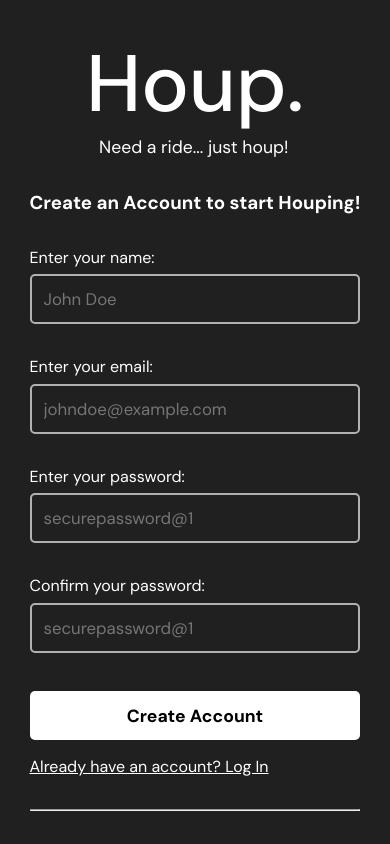
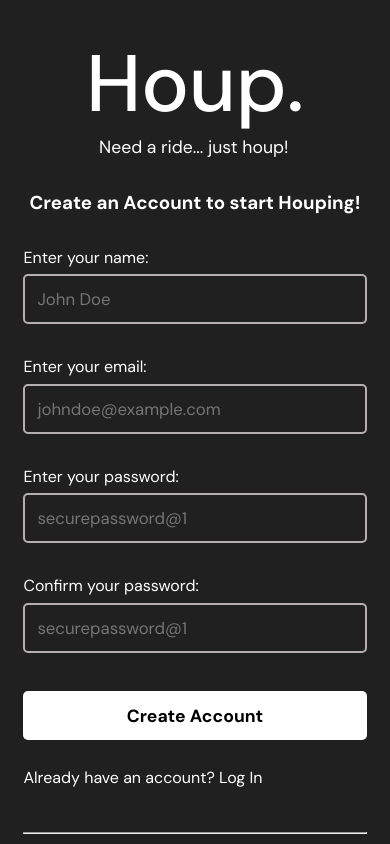
Before and after one commit to Delali-Adanuty/Houp, a React (Vite) app: page / in a window 390 px wide. Shown: the top 844 px of the page. Built offline with nearby package versions, Linux system fonts and the light colour scheme; no server answers.

Commit message:
Limited signup to users with .edu emails, added email verification for both signup with email and password and google, added reset password with email link functionality

```diff
--- a/src/components/App.jsx
+++ b/src/components/App.jsx
@@ -19,8 +19,8 @@ import Navbar from "./Navbar";
 export default function App(){
   const [signedIn, setSignedIn] = useState(false)
   const [role, setRole] = useState('');
-  const [isDriving, setIsDriving]  = useState(false)
-  const [isRiding, setIsRiding] = useState(false)
+  const [isDriving, setIsDriving]  = useState(false);
+  const [isRiding, setIsRiding] = useState(false);
 
   const auth = getAuth();
 
--- a/src/components/Form.jsx
+++ b/src/components/Form.jsx
@@ -4,7 +4,10 @@ import {getAuth,
     signInWithEmailAndPassword,
     updateProfile,
     GoogleAuthProvider,
-    signInWithPopup
+    signInWithPopup,
+    sendSignInLinkToEmail,
+    signOut,
+    sendPasswordResetEmail
 } from "firebase/auth"
 import { useState } from "react";
 import {doc, serverTimestamp, setDoc } from "firebase/firestore";
@@ -17,14 +20,49 @@ export default function Form(){
 
     const provider = new GoogleAuthProvider();
 
+    function verifyEmail(email){
+        const actionCodeSettings = {
+            url: "http://localhost:8888/",
+            handleCodeInApp:true,
+        }
+        sendSignInLinkToEmail(auth, email, actionCodeSettings)
+        .then(() => {
+            window.localStorage.setItem("emailForSignIn", email);
+        }).catch((error) => {
+            setErrorMessage(error.message)
+        })
+    }
+
+    async function createUser(user, userName){
+                    await setDoc(doc(db, "users", user.uid), {
+                        email:user.email,
+                        name:userName,
+                        createdAt: serverTimestamp(),
+                        isDriving:false,
+                        isRiding:false,
+                        currentRole:""
+                    })
+    }
+
 
     async function getData(formData){
         const emailInput = formData.get("email");
         const passwordInput = formData.get("password");
         const nameInput = formData.get("name")
-        if (action === "signup"){
+
+        if(action === "reset"){
+            sendPasswordResetEmail(auth, emailInput)
+            .then(() => {
+                location.reload()
+            })
+            .catch((error) => {
+                setErrorMessage(error.message)
+            })
+        }
+        else if (action === "signup"){
             const confirmPasswordInput = formData.get("confirm-password");
 
+            if(emailInput.endsWith(".edu")){
                 if(passwordInput == confirmPasswordInput){
                     try{
                         const userCredential = await createUserWithEmailAndPassword(auth, emailInput, passwordInput)
@@ -34,20 +72,18 @@ export default function Form(){
                             displayName:nameInput
                         });
 
-                    await setDoc(doc(db, "users", user.uid), {
-                        email:user.email,
-                        name:nameInput,
-                        createdAt: serverTimestamp(),
-                        isDriving:false,
-                        isRiding:false,
-                        currentRole:""
-                    })
+                        createUser(user, nameInput)
+                        verifyEmail(user.email);
                     }catch(error){
                         setErrorMessage(error.message)
                     }
                 }else{
                     setErrorMessage("Please the passwords are not the same")
                 }
+            }else{
+                setErrorMessage("Please sign up with your student email")
+            }
+
         }else{
             try{
                 await signInWithEmailAndPassword(auth, emailInput, passwordInput)
@@ -58,7 +94,10 @@ export default function Form(){
 
     }
 
-    function switchAction(){
+    function switchAction(data){
+        if(data){
+            setAction(data)
+        }else{
             setAction(prev => {
                 if (prev === "signup"){
                     return "signin"
@@ -67,16 +106,29 @@ export default function Form(){
                 }
             })
         }
+    }
 
-    function googleSignup(e){
+async  function googleSignup(e){
         e.preventDefault();
         signInWithPopup(auth, provider)
         .then((result) => {
-            const credential = GoogleAuthProvider.credentialFromResult(result);
-            const token = credential.accessToken;
+            const isNewUser = result._tokenResponse?.isNewUser;
+            const email = (result.user.email)
+            if(email.endsWith(".edu")){
+                if(isNewUser){
+                    verifyEmail(email)
+                }
+                const user = result.user;
+                createUser(result.user, user.displayName)
+            }else{
+                signOut(auth)
+                .then(() => {
+                    location.reload()
+                    alert("Please use a student email")
+                })
+            }
         }).catch((error) => {
-            const errorCode = error.code
-            const errorMessage = error.message
+            setErrorMessage(error.message);
         })
     }
 
@@ -88,7 +140,13 @@ export default function Form(){
                         {errorMessage}
                     </div>
                 }
-                <h1>Create an Account to start Houping!</h1>
+                {action === "signup" ?
+                <h1>Create an Account to start Houping!</h1> :
+                action === "signin" ?
+                <h1>Log into your account !</h1> :
+                <h1>Reset your password</h1>
+            }
+
                 {action === "signup" &&
                 <>
                     <label htmlFor="name">Enter your name:</label>
@@ -107,6 +165,8 @@ export default function Form(){
                 placeholder="johndoe@example.com"
                 id="email"
                 />
+                {action != "reset" &&
+                <>
                     <label htmlFor="password">Enter your password: </label>
                     <input
                     type="password"
@@ -114,6 +174,8 @@ export default function Form(){
                     placeholder="securepassword@1"
                     id="password"
                     />
+                </>
+                }
                 {action === "signup" &&
                 <>
                     <label htmlFor="confirm-password">Confirm your password: </label>
@@ -126,9 +188,16 @@ export default function Form(){
                 </>
                 }
 
-                <button>{action==="signin" ? "Sign In" : "Create Account"}</button>
+                <button>{action==="signin" ? "Sign In" : action === "signup" ? "Create Account" : "Reset password"}</button>
                 <div>
-                    <a href="#!" className="switch" onClick={switchAction}>
+                    {action != "reset" &&
+                    <>
+                        <a href="#!" className="switch" onClick={() => switchAction('reset')}>
+                            {action === "signup" ?null : "Reset Password"}
+                        </a>
+                    </>
+                    }
+                        <a href="#!" className="switch" onClick={() => switchAction('')}>
                             {action === "signup" ? "Already have an account? Log In" : "Create Account"}
                         </a>
                 </div>
--- a/src/components/Role.jsx
+++ b/src/components/Role.jsx
@@ -9,6 +9,7 @@ export default function Role(){
 
     const auth = getAuth();
     const user = auth.currentUser;
+
 
     function setRole(role){
         setDoc(doc(db, "users", user.uid), {
--- a/src/index.css
+++ b/src/index.css
@@ -78,6 +78,11 @@ section.form form .error-block{
 
 section form{
     display: grid;
+    width:21rem;
+}
+
+section form h1{
+    text-align: center;
 }
 
 section form input{
@@ -100,8 +105,19 @@ section form label{
     margin-bottom: .4rem;
 }
 
+section.form form div{
+    display: flex;
+    flex-direction: column;
+}
+
 section.form a{
     color:white;
+    margin-bottom: .7rem;
+    text-decoration: none;
+}
+
+section.form a:hover{
+    text-decoration: underline;
 }
 
 section form button,
@@ -277,6 +293,11 @@ ul.close{
         margin-bottom: 2rem;
     }
 
+    section form{
+        border:none;
+        width: 88vw;
+    }
+
     section.submit-ride section{
         display: grid;
         grid-template-columns: 1fr;
```
Lines whose indentation alone changed are shown as unchanged.
